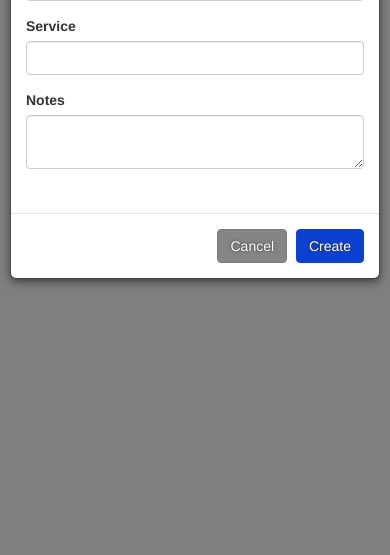
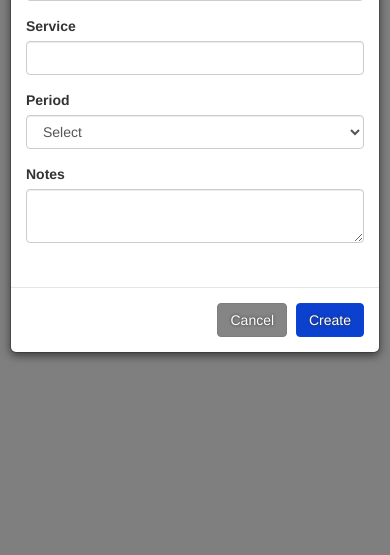
Before and after one commit to cisko3000/paymo-tasker, a Flask app: page /recurring in a window 390 px wide, after a click on "New"; the page is wider, and only the part inside the window is pictured. Shown: the part 289-844 px from the top of that part. Run offline with Flask 2, Linux system fonts and the light colour scheme; data that the repository does not hold is empty; parts of the project's set-up code (start-up, migrations or seed data) failed here and were passed over; some libraries are stand-ins or nearby versions.

Commit message:
Add Period Type field.

```diff
--- a/app/mod_api/__init__.py
+++ b/app/mod_api/__init__.py
@@ -36,6 +36,7 @@ parser.add_argument('client_name' , location='json')
 parser.add_argument('amount'      , location='json')
 parser.add_argument('start_date'  , location='json', type=lambda d: datetime.strptime(d,"%m/%d/%Y") if d else None)
 parser.add_argument('service_name', location='json')
+parser.add_argument('period_type' , location='json')
 parser.add_argument('notes', location='json')
 parser.add_argument('recurring_invoice_id', type=int)
 
@@ -57,6 +58,7 @@ class RecurringInvoiceResource(Resource):
 			amount = args['amount'],
 			start_date = args['start_date'],
 			service_name = args['service_name'],
+			period_type = args['period_type'],
 			notes = args['notes'],
 			)
 		db.session.add(new_recurring_invoice)
--- a/app/models.py
+++ b/app/models.py
@@ -39,6 +39,8 @@ class RecurringInvoice(Base):
 	paymo_client_id = db.Column(db.Integer(), info={'label': 'Paymo Client ID'})
 	service_name = db.Column(db.String(128),
 		info={'label': 'Service Name',})
+	period_type = db.Column(db.String(128),
+		info={'label': 'Period Type',})
 	notes = db.Column(db.String(512),
 		info={'label': 'Notes',})
 	start_date = db.Column(db.DateTime)
--- a/app/templates/modals/modal_recurring.html
+++ b/app/templates/modals/modal_recurring.html
@@ -26,6 +26,14 @@
             <label>Service</label>
             <input name="service_name" class="form-control">
           </div>
+          <div class="form-group col-sm-4">
+            <label>Period</label>
+            <select name="period_type" class="form-control">
+              <option value="">Select</option>
+              <option value="monthly">Monthly</option>
+              <option value="yearly">Yearly</option>
+            </select>
+          </div>
         </div>
         <div class="row">
           <div class="form-group col-sm-12">
--- a/app/templates/recurring.html
+++ b/app/templates/recurring.html
@@ -16,7 +16,7 @@
 		<th>Notes</th>
 		<th class="text-center">Start</th>
 		<th class="text-right">Amount</th>
-		<th class="text-right">Period</th>
+		<th class="text-center">Period</th>
 		<th class="text-right">Stripe Amount</th>
 		<th class="">Current</th>
 		<th> </th>
@@ -38,8 +38,8 @@
 			{% endwith%}
 			{% endif %}
 		</td>
-		<td class="text-right">
-			{{ r.period_type }}
+		<td class="text-center">
+			{{ r.period_type | title }}
 		</td>
 		<td class="text-right">
 			{% if r.stripe_amount %}
@@ -123,7 +123,7 @@
 					success: function(data) {
 						var editForm = $("#newRecurringProfileForm")
 						for ( var key in data[0] ) {
-							editForm.find('input[name="'+key+'"]').val(data[0][key]);
+							editForm.find('input[name="'+key+'"], select[name="'+key+'"]').val(data[0][key]);
 						};
 						$('#newRecurringProfile').modal('show');
 					},
```
